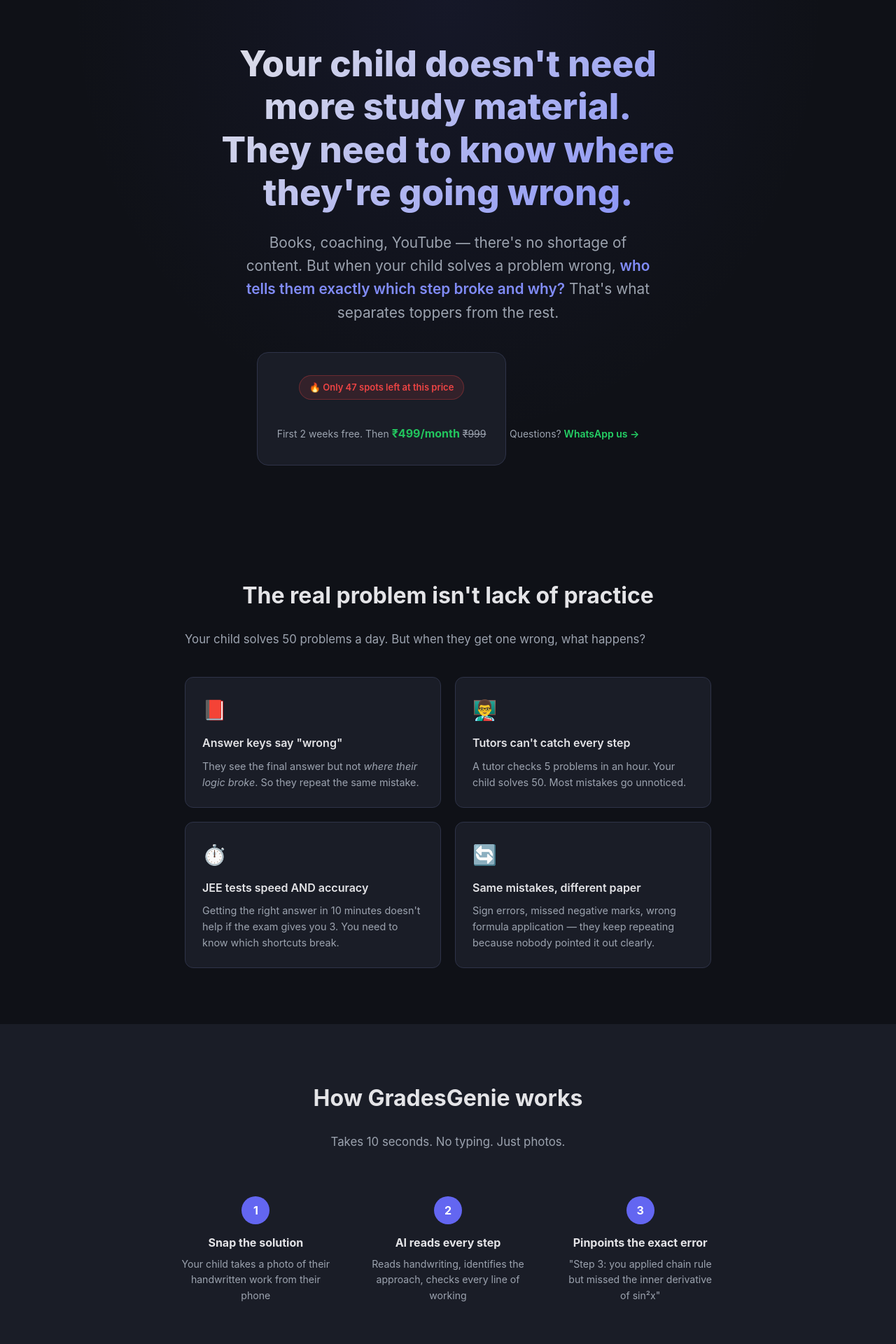
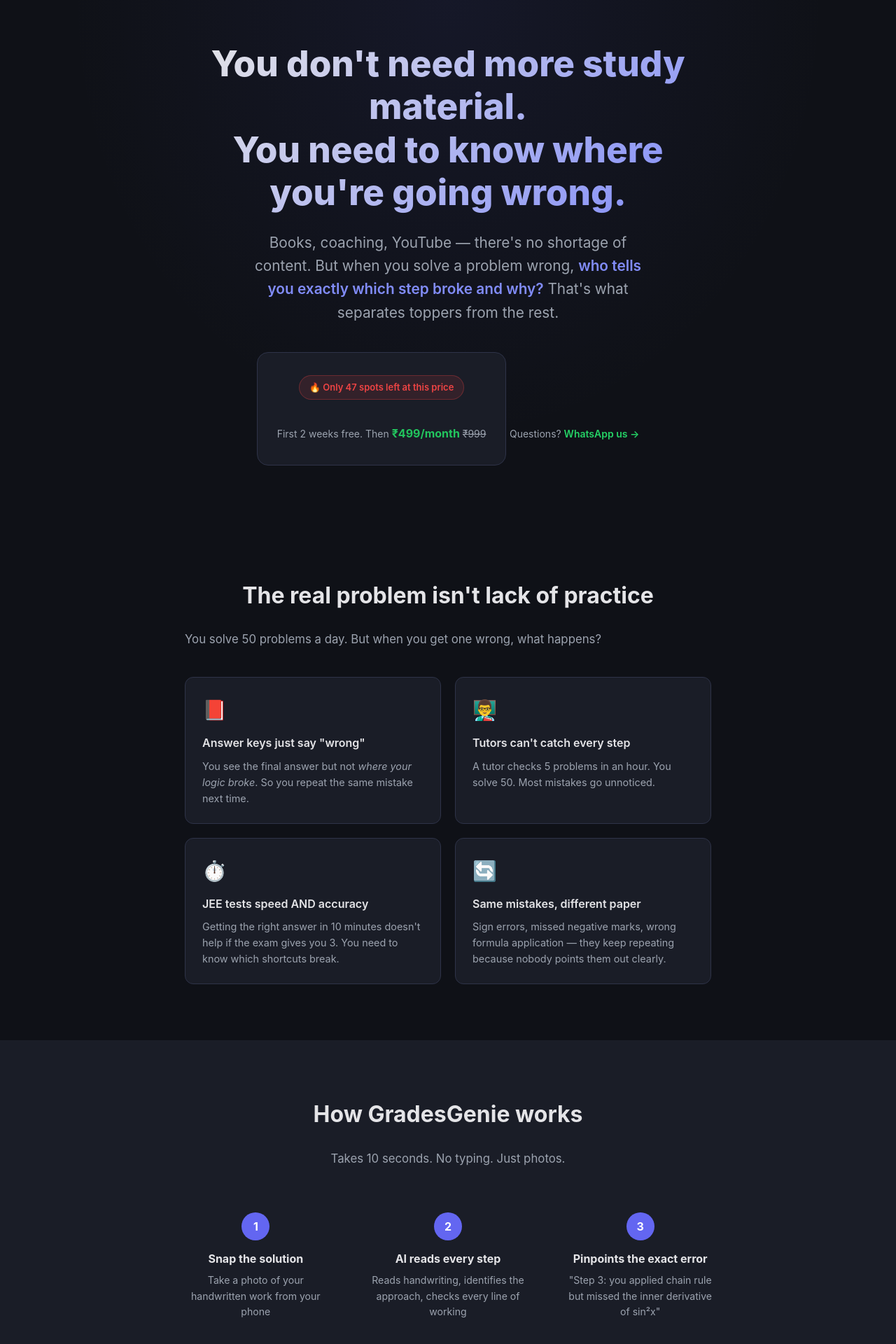
Before and after one commit to sripada-sys/collegeadvisor, a Flask app: page / in a window 1280 px wide. Shown: the top 1920 px of the page at 70% size. Run offline with Flask 3, Linux system fonts and the light colour scheme; some libraries are stand-ins or nearby versions.

Commit message:
Landing: neutral language (works for students and parents)

```diff
--- a/templates/landing.html
+++ b/templates/landing.html
@@ -4,7 +4,7 @@
     <meta charset="utf-8">
     <meta name="viewport" content="width=device-width, initial-scale=1">
     <title>GradesGenie — Know exactly where your child goes wrong</title>
-    <meta name="description" content="AI tutor that reads your child's handwritten solutions and tells them exactly which step went wrong and why. For JEE, Boards, and competitive exam prep.">
+    <meta name="description" content="AI tutor that reads your handwritten solutions and tells you exactly which step went wrong and why. For JEE, Boards, and competitive exam prep.">
     <link rel="icon" type="image/svg+xml" href="/static/favicon.svg">
     <script src="https://accounts.google.com/gsi/client" async></script>
     <style>
@@ -202,10 +202,10 @@
 <!-- Hero -->
 <section class="hero">
     <div class="hero-inner">
-        <h1>Your child doesn't need more study material.<br>They need to know where they're going wrong.</h1>
+        <h1>You don't need more study material.<br>You need to know where you're going wrong.</h1>
         <p class="subtitle">
-            Books, coaching, YouTube — there's no shortage of content. But when your child solves a problem wrong,
-            <span class="highlight">who tells them exactly which step broke and why?</span>
+            Books, coaching, YouTube — there's no shortage of content. But when you solve a problem wrong,
+            <span class="highlight">who tells you exactly which step broke and why?</span>
             That's what separates toppers from the rest.
         </p>
 
@@ -234,18 +234,18 @@
 <!-- The Real Problem -->
 <section class="section">
     <h2>The real problem isn't lack of practice</h2>
-    <p>Your child solves 50 problems a day. But when they get one wrong, what happens?</p>
+    <p>You solve 50 problems a day. But when you get one wrong, what happens?</p>
 
     <div class="problem-grid">
         <div class="problem-card">
             <div class="icon">📕</div>
-            <h3>Answer keys say "wrong"</h3>
-            <p>They see the final answer but not <em>where their logic broke</em>. So they repeat the same mistake.</p>
+            <h3>Answer keys just say "wrong"</h3>
+            <p>You see the final answer but not <em>where your logic broke</em>. So you repeat the same mistake next time.</p>
         </div>
         <div class="problem-card">
             <div class="icon">👨‍🏫</div>
             <h3>Tutors can't catch every step</h3>
-            <p>A tutor checks 5 problems in an hour. Your child solves 50. Most mistakes go unnoticed.</p>
+            <p>A tutor checks 5 problems in an hour. You solve 50. Most mistakes go unnoticed.</p>
         </div>
         <div class="problem-card">
             <div class="icon">⏱️</div>
@@ -255,7 +255,7 @@
         <div class="problem-card">
             <div class="icon">🔄</div>
             <h3>Same mistakes, different paper</h3>
-            <p>Sign errors, missed negative marks, wrong formula application — they keep repeating because nobody pointed it out clearly.</p>
+            <p>Sign errors, missed negative marks, wrong formula application — they keep repeating because nobody points them out clearly.</p>
         </div>
     </div>
 </section>
@@ -270,7 +270,7 @@
             <div class="step">
                 <div class="num">1</div>
                 <h3>Snap the solution</h3>
-                <p>Your child takes a photo of their handwritten work from their phone</p>
+                <p>Take a photo of your handwritten work from your phone</p>
             </div>
             <div class="step">
                 <div class="num">2</div>
@@ -297,7 +297,7 @@
         <tbody>
             <tr>
                 <td class="old">Video lectures (watch passively)</td>
-                <td class="new">Reads your child's actual work</td>
+                <td class="new">Reads your actual handwritten work</td>
             </tr>
             <tr>
                 <td class="old">Answer keys (just final answer)</td>
@@ -319,7 +319,7 @@
 <section class="section" style="text-align:center;padding-bottom:100px">
     <h2>Try it free for 2 weeks</h2>
     <p style="max-width:480px;margin:0 auto 32px;color:var(--text2)">
-        No credit card needed. Your child uploads one solved problem and sees exactly how it works.
+        No credit card needed. Upload one solved problem and see exactly how it works.
         If it doesn't help — just stop. No questions asked.
     </p>
 
```
